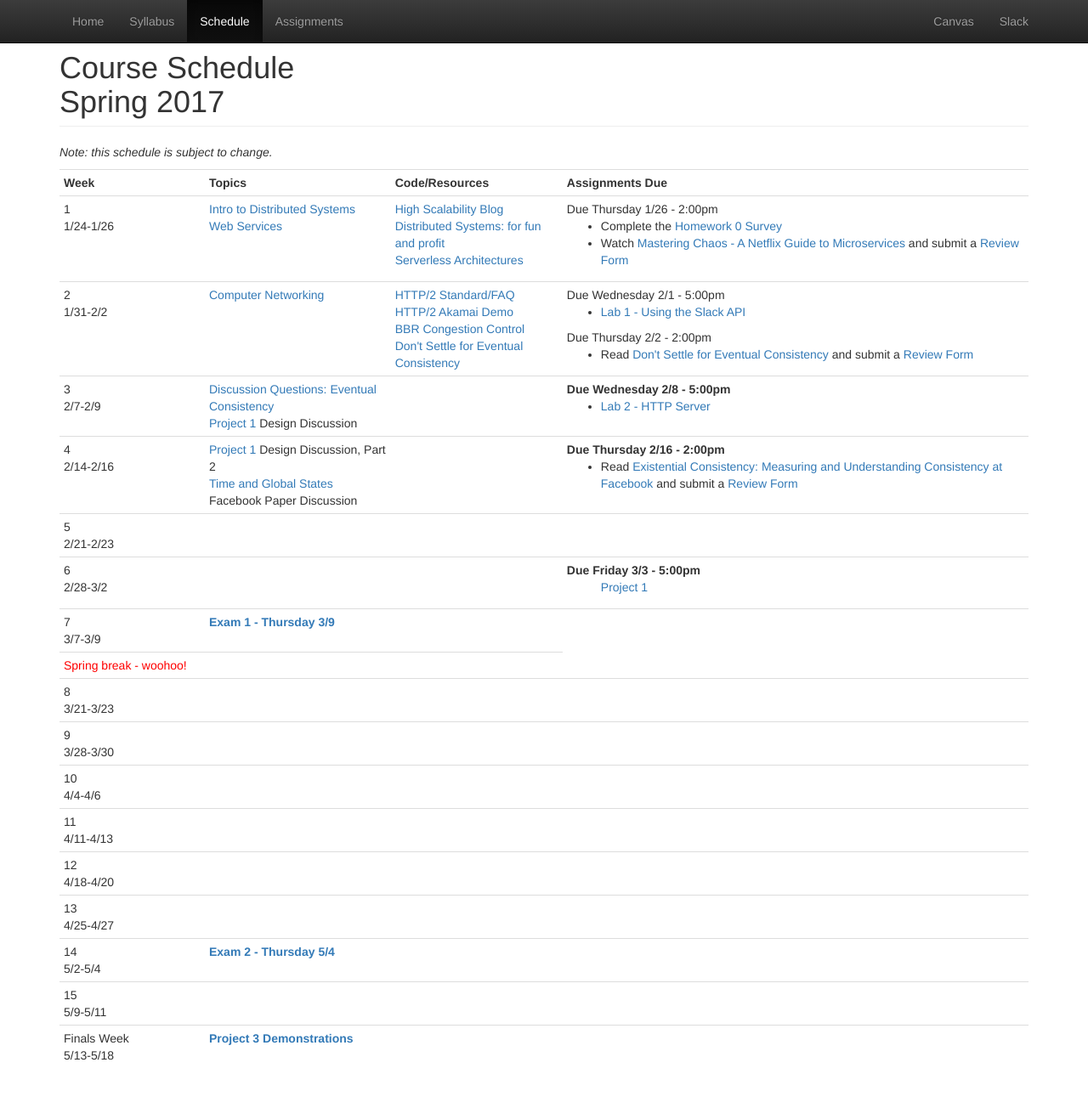
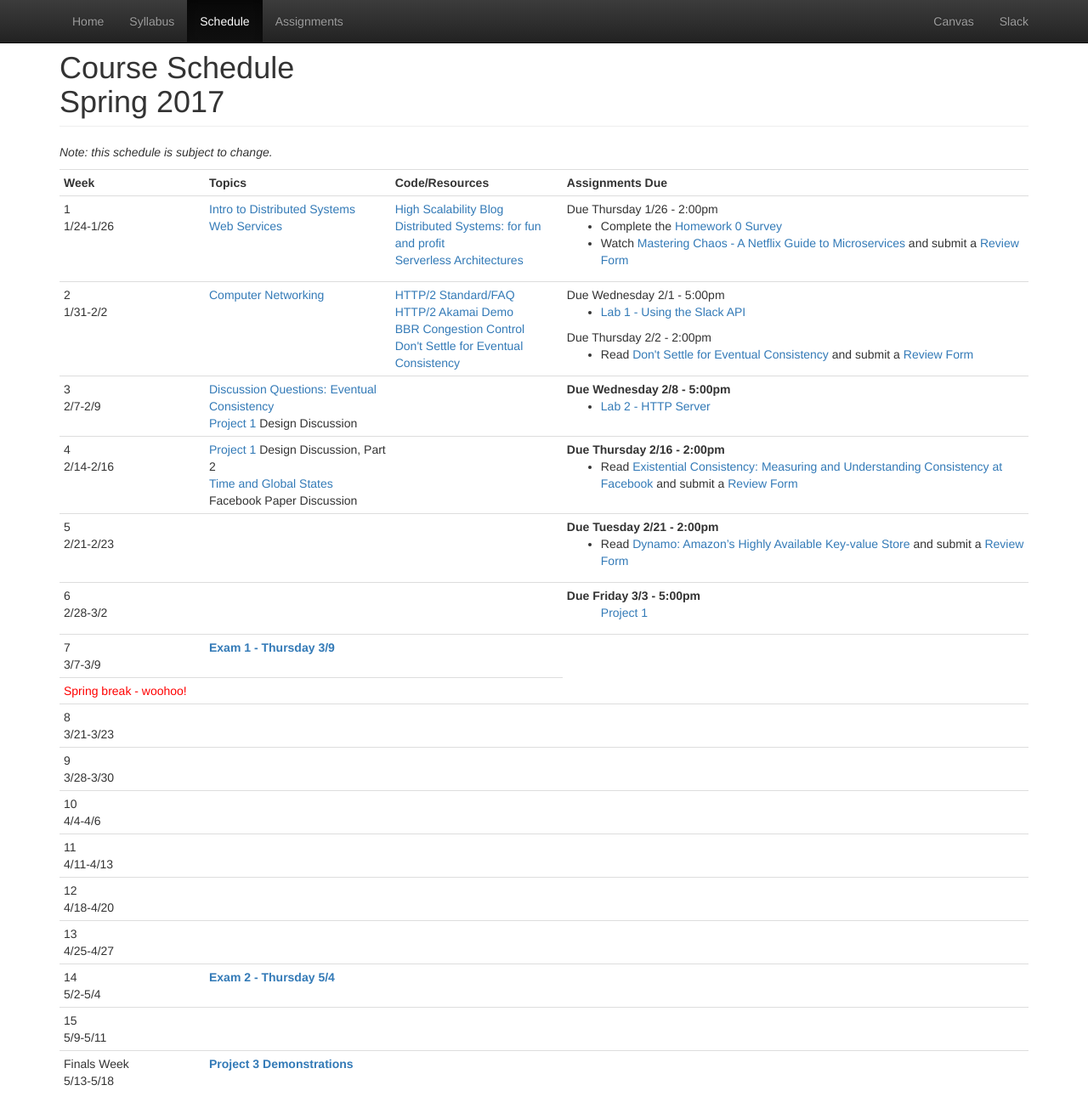
Before and after one commit to CS682-S17/cs682-s17.github.io, a Jekyll site: the page built from schedule.html, in a window 1280 px wide and 1327 px high. Shown: the top 1317 px of the window at 85% size. Built offline with Jekyll 4.4.1, drawn with Linux system fonts in a browser that asks for light colours.

Commit message:
add dynamo link

```diff
--- a/schedule.html
+++ b/schedule.html
@@ -93,7 +93,12 @@ title: Schedule
 			</td>
 			<td>
 			</td>
-			<td></td>
+			<td>
+				<strong>Due Tuesday 2/21 - 2:00pm</strong>
+				<ul>
+					<li>Read <a href="http://s3.amazonaws.com/AllThingsDistributed/sosp/amazon-dynamo-sosp2007.pdf">Dynamo: Amazon’s Highly Available Key-value Store </a> and submit a <a href="https://goo.gl/forms/faNV9eIWszCzvdLU2">Review Form</a></li>
+				</ul>
+			</td>
 		</tr>
 		<tr>
 			<td>6<br/>2/28-3/2</td>
```
